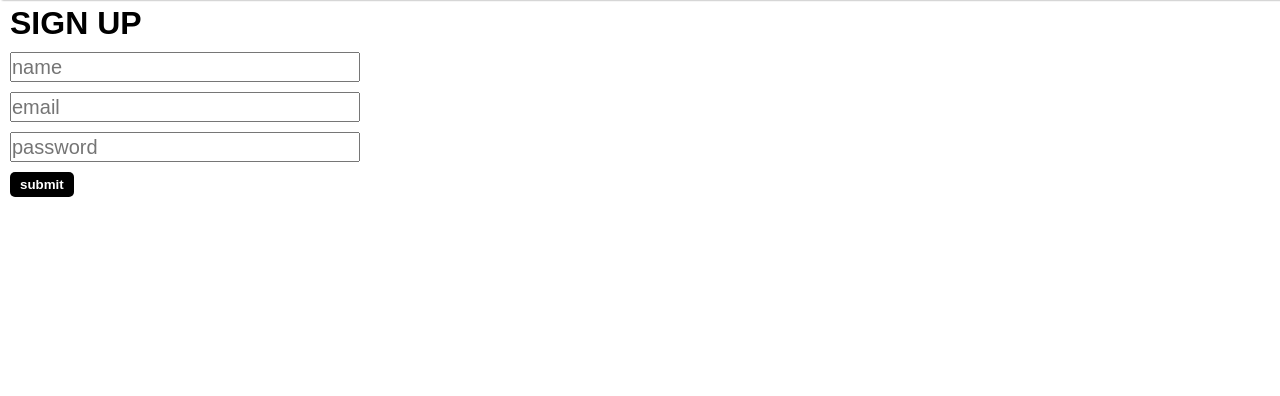
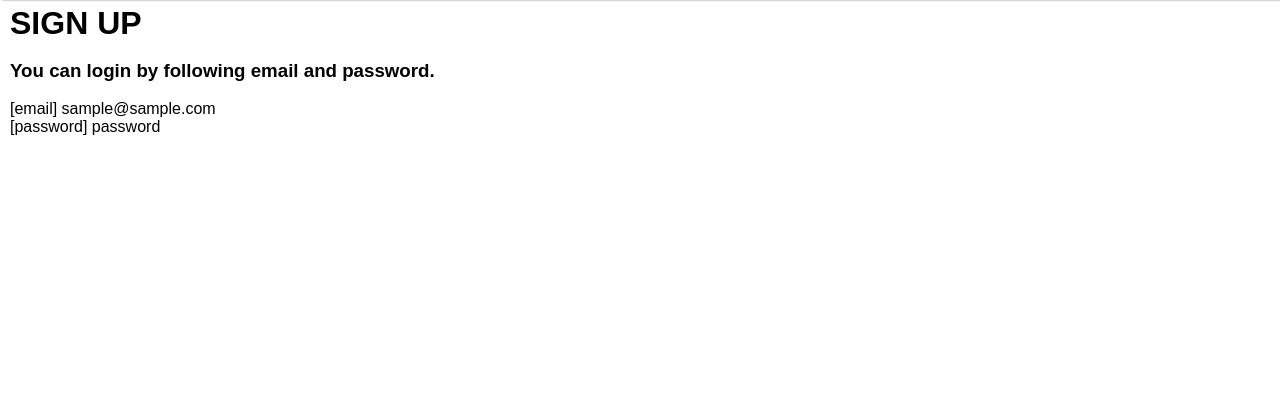
Before and after one commit to tanakadaichi1989/SNS_20171220, a Rails app: page /signup in a window 1280 px wide. Shown: the part 75-471 px from the top of the page. Run offline with Rails 7, Linux system fonts and the light colour scheme; style sheets or scripts are compiled from the project's sources.

Commit message:
limit sign up

```diff
--- a/app/views/users/new.html.erb
+++ b/app/views/users/new.html.erb
@@ -2,6 +2,13 @@
 
 <%= render("layouts/error_messages") %>
 
+<br>
+<h3>You can login by following email and password.</h3>
+<br>
+<p>[email] sample@sample.com</p>
+<p>[password] password</p>
+
+<!--
 <%= form_tag("/users/create",method:"post") do %>
 <div>
 <input name="name" placeholder="name" value="<%= @name %>">
@@ -16,3 +23,4 @@
 <input type="submit" value="submit">
 </div>
 <% end %>
+-->
```
